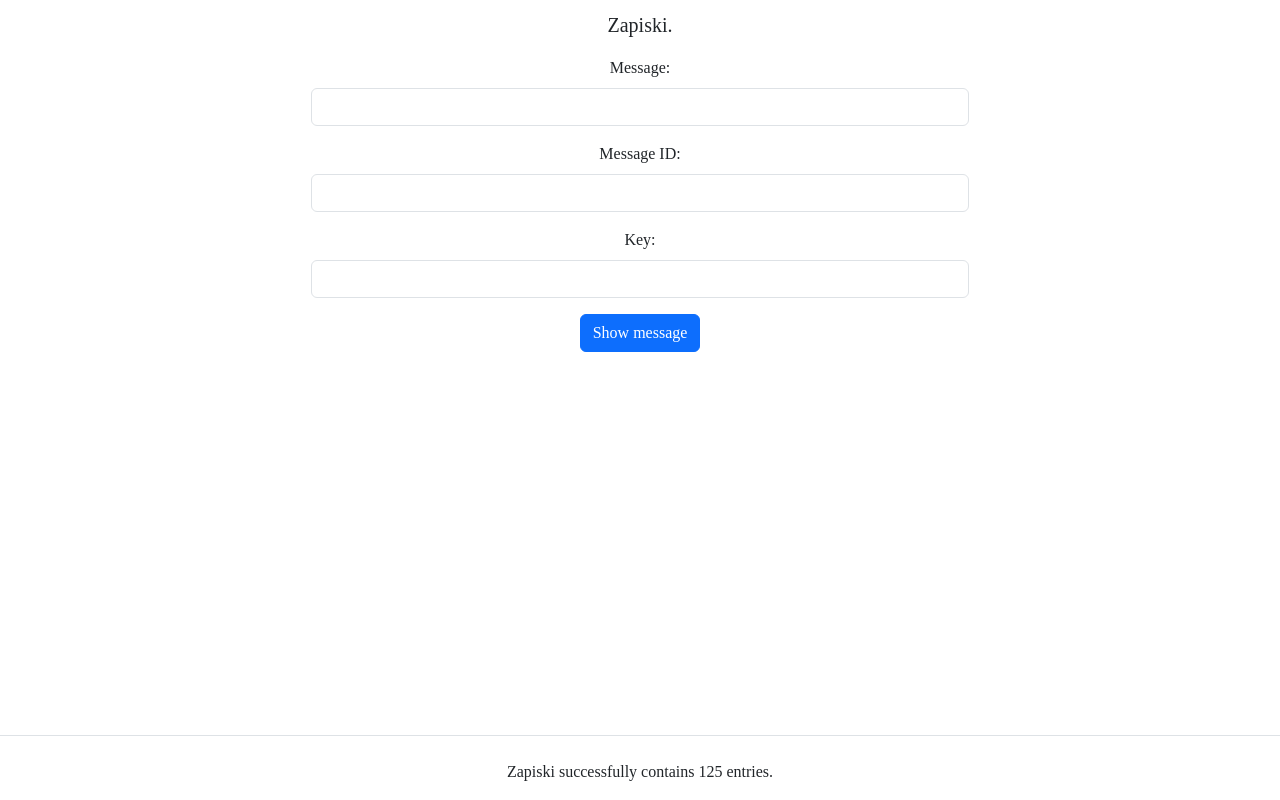
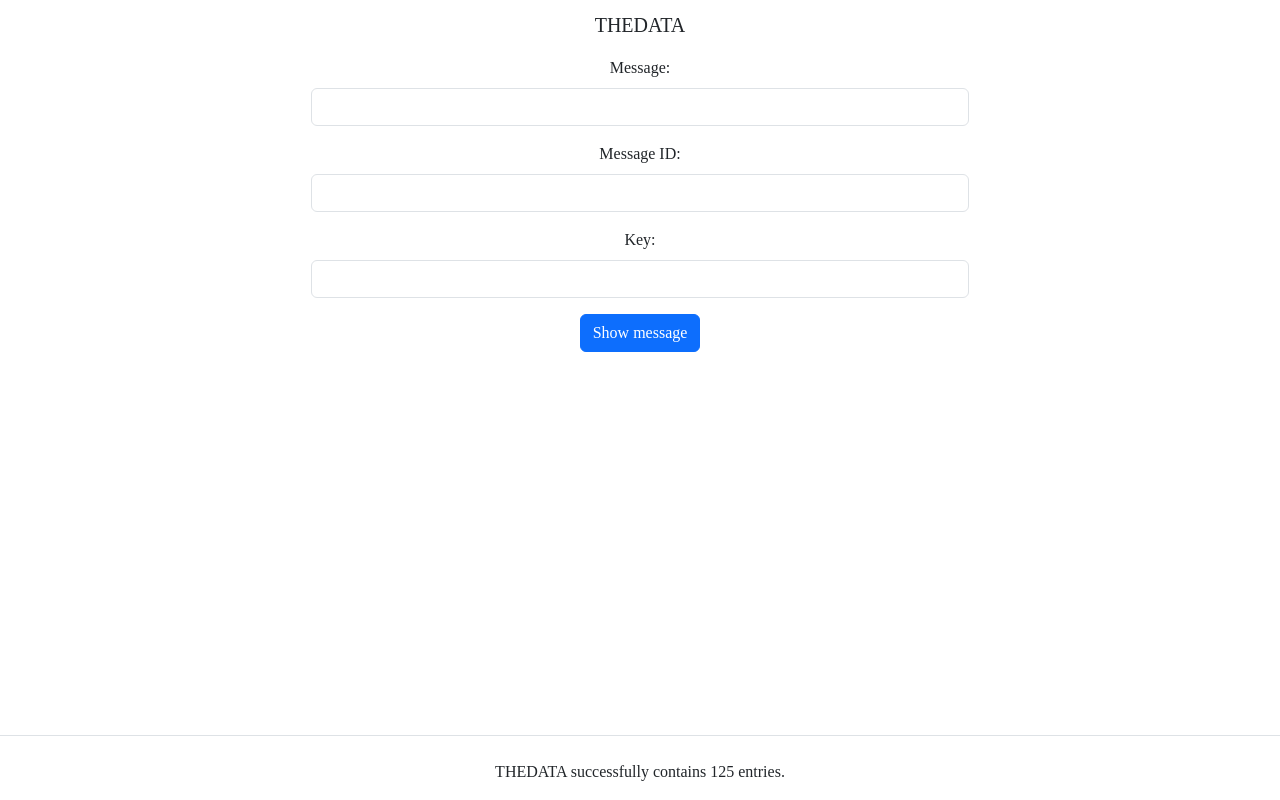
Before and after one commit to OmskHackers/underground_24_12, a Flask app: page /view in a window 1280 px wide. Run offline with Flask 3, Linux system fonts and the light colour scheme; some libraries are stand-ins or nearby versions.

Commit message:
add ascii security; change zapiski to thedata in html

```diff
--- a/services/thedata/templates/base.html
+++ b/services/thedata/templates/base.html
@@ -20,7 +20,7 @@
                 {% endblock %}
 
                 <footer class="footer fixed-bottom border-top pt-4">
-                    <p>Zapiski successfully contains {{ highestId }} entries.</div></p>
+                    <p>THEDATA successfully contains {{ highestId }} entries.</div></p>
                 </footer>
             </div>
         </div>
--- a/services/thedata/templates/view.html
+++ b/services/thedata/templates/view.html
@@ -9,7 +9,7 @@ Welcome
 {% block content %}
 
 
-<p class="lead"><strong>Zapiski</strong></a>.</p>
+<p class="lead"><strong>THEDATA</strong></a></p>
 
 {{ render_form(form) }}
 
--- a/services/thedata/zapiski.py
+++ b/services/thedata/zapiski.py
@@ -49,7 +49,6 @@ def index():
         message = form.message.data
         result = encryptor.encrypt(message)
         (error, encryptedMessage, key) = result
-        # sleep(10) todo remove
         if error != '':
             return render_template('index.html', form=form, error_msg=error)
         messageId = None
```
Also changed, not shown: services/thedata/encryptor.py (+5 -2 lines), services/thedata/zapiski.db.
